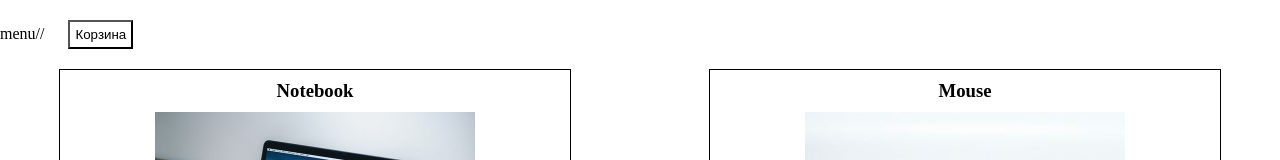
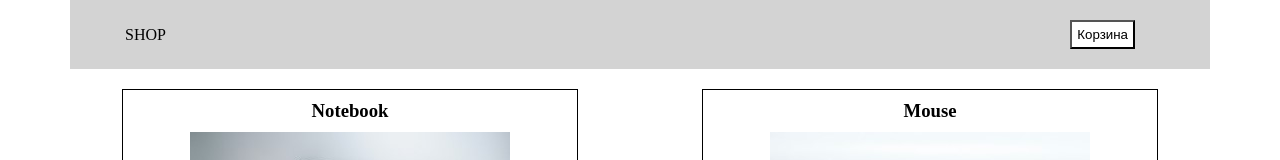
Before and after one commit to Gulnaz11/JS1, a plain HTML site: page index.html in a window 1280 px wide. Shown: the top 160 px of the page. Drawn offline with Linux system fonts and the light colour scheme.

Commit message:
add style

```diff
--- a/index.html
+++ b/index.html
@@ -8,8 +8,8 @@
 </head>
 
 <body>
-    <header>
-        menu//
+    <header class="header">
+        SHOP
         <button class="btn-cart" type="button">Корзина</button>
     </header>
     <main>
--- a/style.css
+++ b/style.css
@@ -4,8 +4,18 @@
     box-sizing: border-box;
 }
 
+.header{
+    width: 1140px;
+    background-color: lightgrey;
+    margin-bottom: 20px;
+    display: flex;
+    justify-content: space-between;
+    align-items: center;
+    padding: 0 55px ;
+}
 
 .products{
+    width: 1140px;
     display: grid;
     justify-content: space-around;
     grid-template-columns: 40% 40%;
```
